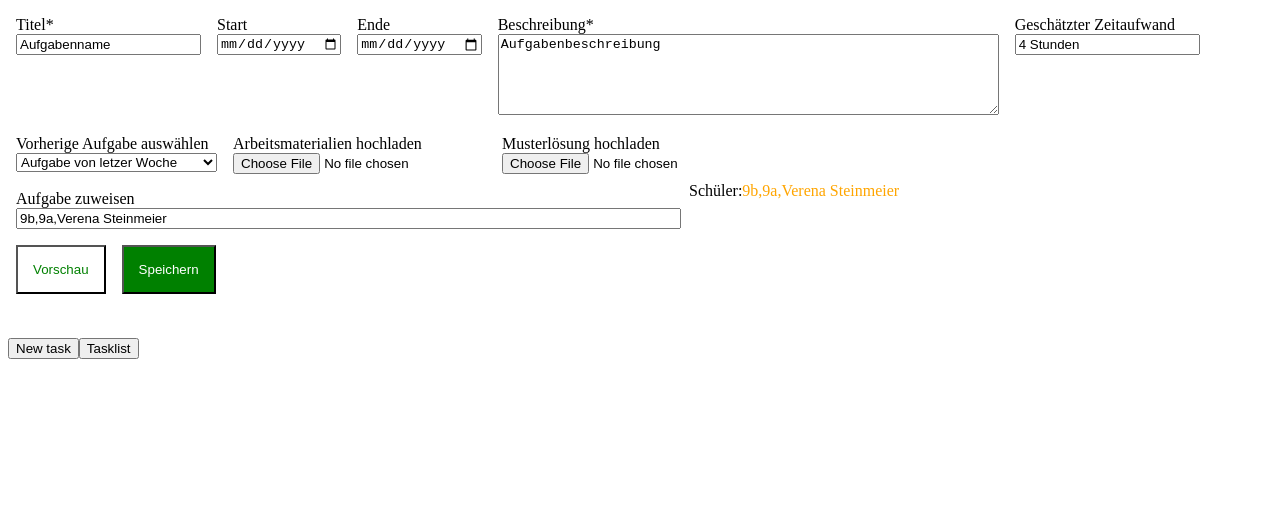
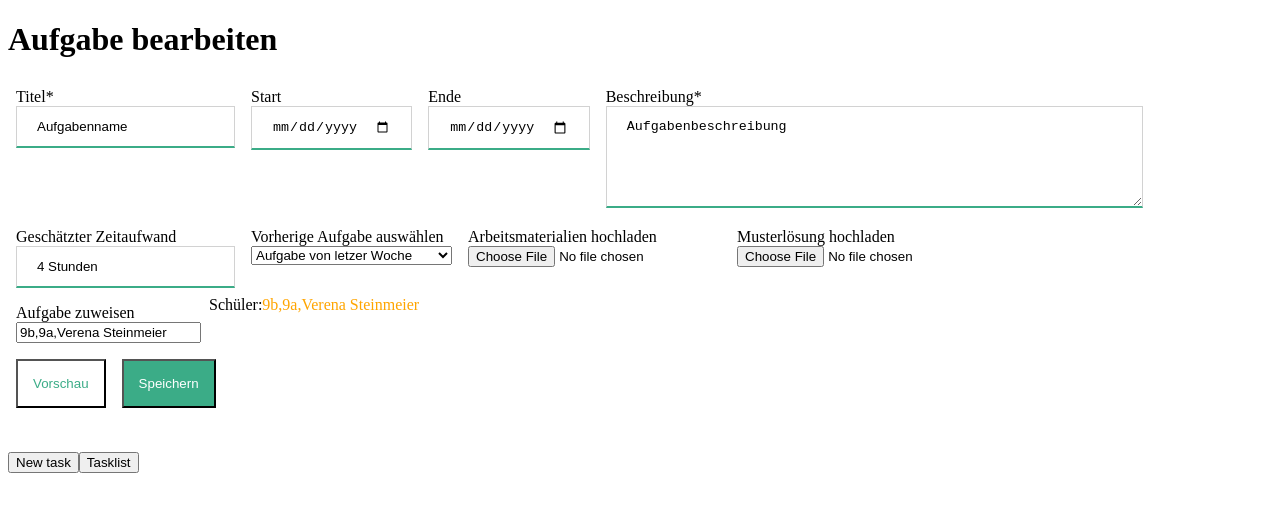
Before and after one commit to klassecloud/frontendTeacher, an Angular app: page /newtask in a window 1280 px wide. Shown: the top 512 px of the page. Built offline with nearby package versions, Linux system fonts and the light colour scheme.

Commit message:
green lines under input; padding; right colors

```diff
--- a/src/app/edit-task/edit-task.component.css
+++ b/src/app/edit-task/edit-task.component.css
@@ -1,3 +1,13 @@
+:root {
+  --green: #3BAC87;
+  --gray: #D2D2D2;
+}
+
+.h1 {
+  font-size: 48.83pt;
+  font-family: Lato, serif;
+}
+
 .btn {
   size: 300px;
   margin: 0.5rem;
@@ -7,11 +17,11 @@
 
 .btn__preview {
   background-color: white;
-  color: green;
+  color: #3BAC87;
 }
 
 .btn__save {
-  background-color: green;
+  background-color: #3BAC87;
   color: white;
 }
 
@@ -22,10 +32,17 @@
   float: right;
   text-align: left;
   /*background-color: green;*/
+
 }
 
 .input-title {
   caption-side: top;
+}
+
+.input-field {
+  padding: 12px 20px;
+  border: 1px solid #D2D2D2;
+  border-bottom: 2px solid #3BAC87;
 }
 
 .flex-container {
--- a/src/app/edit-task/edit-task.component.html
+++ b/src/app/edit-task/edit-task.component.html
@@ -1,29 +1,30 @@
+<h1>Aufgabe bearbeiten</h1>
 
 <div class="flex-container">
 
 <div class="input-block">
   <div class="input-title">Titel*</div>
-  <input [(ngModel)]="task.name" placeholder={{task.name}}/>
+  <input class=input-field [(ngModel)]="task.name" placeholder={{task.name}}/>
 </div>
 
 <div class="input-block">
   <div class="input-title">Start</div>
-  <input type=date [(ngModel)]="task.start" placeholder={{task.start}}/>
+  <input class=input-field type=date [(ngModel)]="task.start" placeholder={{task.start}}/>
 </div>
 
 <div class="input-block">
   <div class="input-title">Ende</div>
-  <input type=date [(ngModel)]="task.end" placeholder={{task.end}}/>
+  <input class=input-field type=date [(ngModel)]="task.end" placeholder={{task.end}}/>
 </div>
 
 <div class="input-block">
   <div class="input-title">Beschreibung*</div>
-  <textarea name="description" cols="60" rows="5" [(ngModel)]="task.description">{{task.description}}</textarea>
+  <textarea class=input-field name="description" cols="60" rows="5" [(ngModel)]="task.description">{{task.description}}</textarea>
 </div>
 
 <div class="input-block">
   <div class="input-title">Geschätzter Zeitaufwand</div>
-  <input [(ngModel)]="task.estimated_effort" placeholder={{task.estimated_effort}}/>
+  <input class=input-field [(ngModel)]="task.estimated_effort" placeholder={{task.estimated_effort}}/>
 </div>
 
 <div class="input-block">
@@ -53,7 +54,7 @@
 <div class="flex-container">
 <div class="input-block">
   <div class="input-title">Aufgabe zuweisen</div>
-  <input  size = 80% style="height=300px"[(ngModel)]="task.allocate">
+  <input [(ngModel)]="task.allocate">
 </div>
 
 <div class="flex-container">
```
